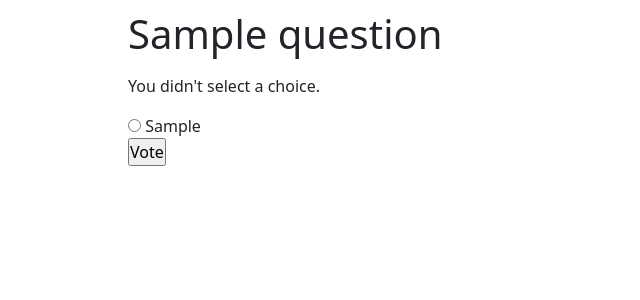
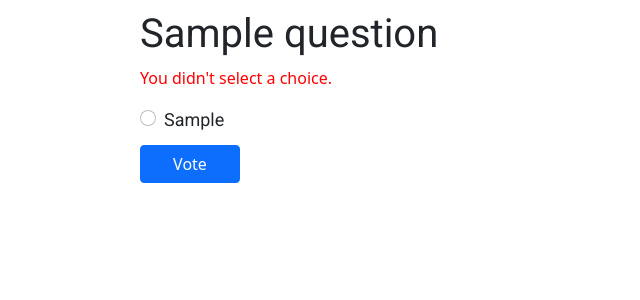
Before and after one commit to nikitosikvn1/django-pollsapp-postgres, a Django app: page /polls/1/vote/ in a window 1280 px wide. Shown: the part 56-356 px from the top of the page, without its empty margins (0-640 px from the left). Run offline with Django 4.2, Linux system fonts and the light colour scheme; tables that the repository leaves empty hold one stand-in row (values such as "Sample post").

Commit message:
feat: styles for detail.html
changed voting form and improved appearance

```diff
--- /dev/null
+++ b/polls/pollsapp/static/pollsapp/detail.css
@@ -0,0 +1,17 @@
+#question-header {
+    font-family: 'Roboto', sans-serif;
+}
+
+#error-message {
+    color: red;
+}
+
+.form-check-label {
+    font-family: 'Roboto', sans-serif;
+    font-size: 18px;
+}
+
+.btn-primary {
+    width: 100px;
+    margin-top: 10px;
+}
--- a/polls/pollsapp/templates/pollsapp/detail.html
+++ b/polls/pollsapp/templates/pollsapp/detail.html
@@ -1,25 +1,29 @@
 {% extends 'pollsapp/layout.html' %}
+{% load static %}
 
 
 {% block head %}
+    <link rel="stylesheet" href="{% static 'pollsapp/detail.css' %}">
     <title>Question #{{ question.id }}</title>
 {% endblock %}
 
 
 {% block body %}
+<div class="container">
+    <h1 id="question-header">{{ question.question }}</h1>
     <form action="{% url 'pollsapp:vote' question.id %}" method="post">
         {% csrf_token %}
-        <fieldset>
-            <legend><h1>{{ question.question }}</h1></legend>
-            {% if error_message %}
-                <p>{{ error_message }}</p>
-            {% endif %}
+        {% if error_message %}
+            <p id="error-message">{{ error_message }}</p>
+        {% endif %}
 
-            {% for choice in question.choices.all %}
-                <input type="radio" name="choice" id="choice{{ forloop.counter }}", value="{{ choice.id }}">
-                <label for="choice{{ forloop.counter }}">{{ choice.choice }}</label><br>
-            {% endfor %}
-        </fieldset>
-        <input type="submit" value="Vote">
+        {% for choice in question.choices.all %}
+            <div class="form-check">
+                <input class="form-check-input" type="radio" name="choice" id="choice{{ forloop.counter }}" value="{{ choice.id }}">
+                <label class="form-check-label" for="choice{{ forloop.counter }}">{{ choice.choice }}</label>
+            </div>
+        {% endfor %}
+        <button class="btn btn-primary" type="submit">Vote</button>
     </form>
+</div>
 {% endblock %}
```
